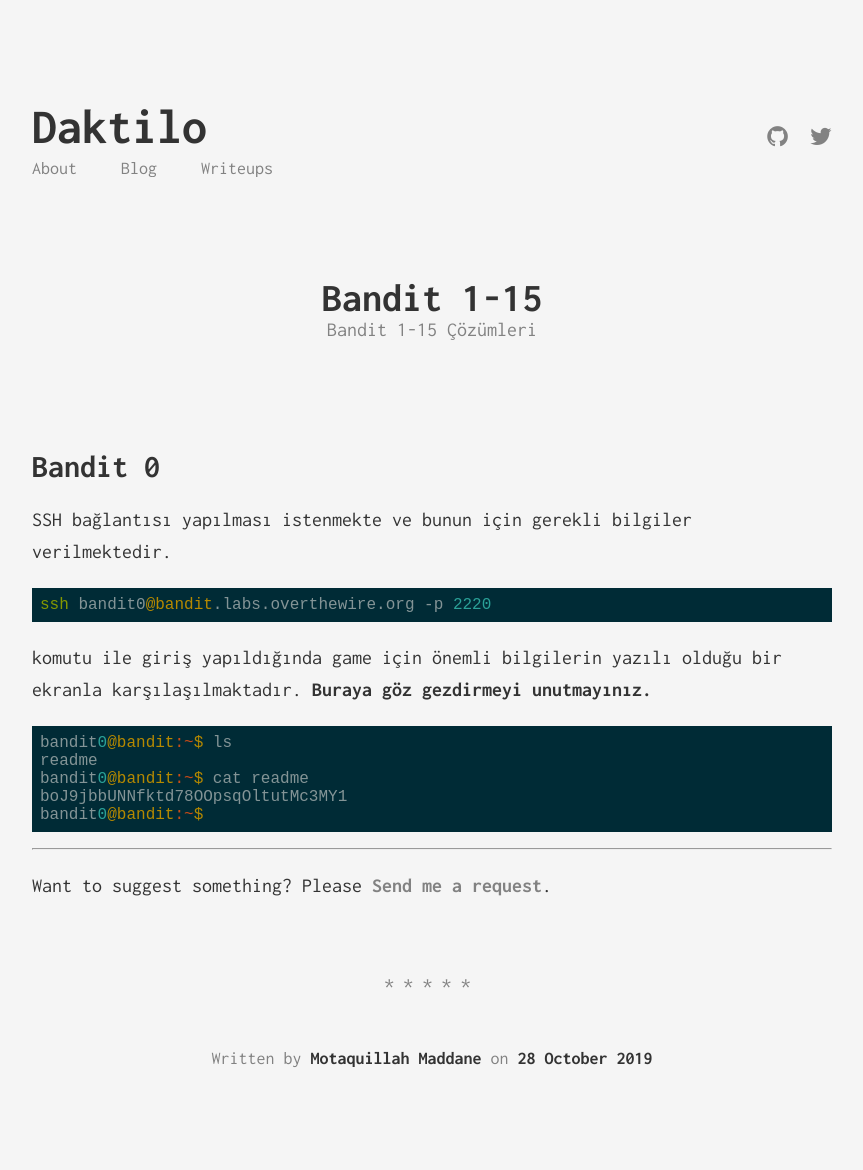
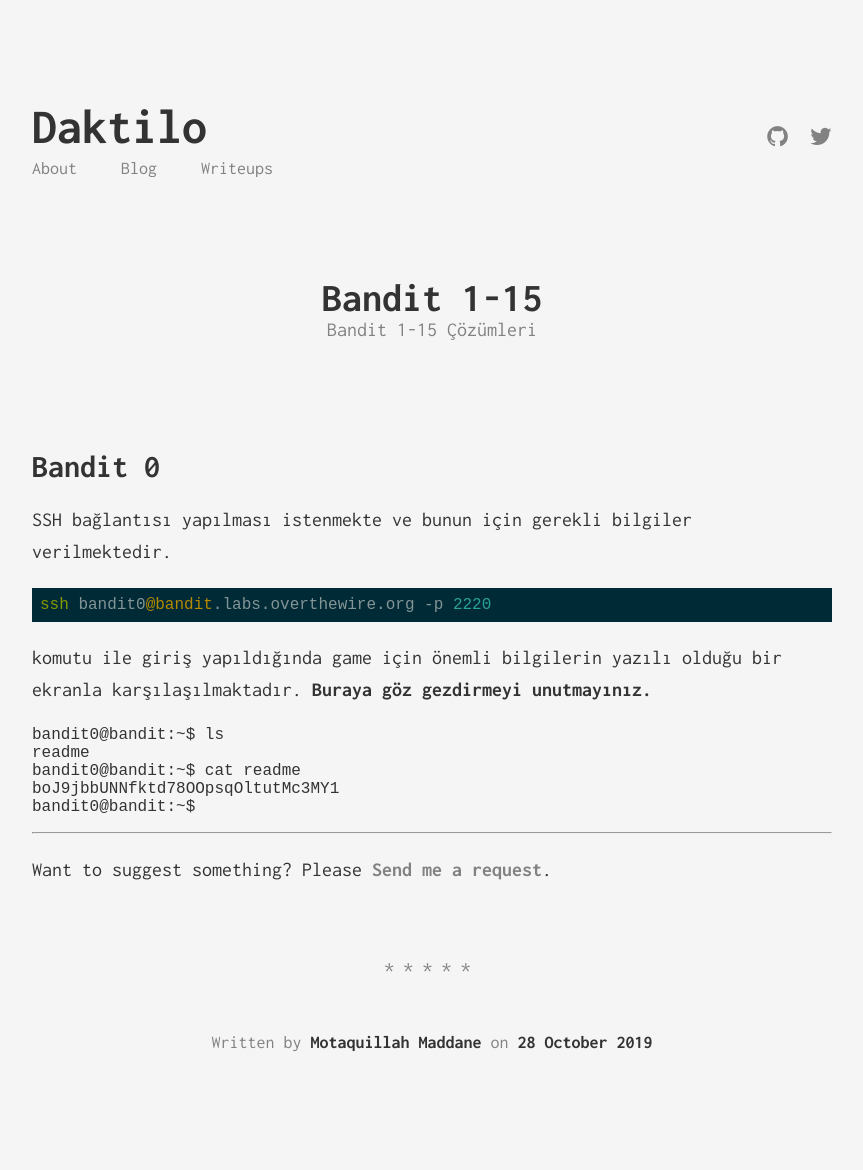
Before and after one commit to JohnGkmn/JohnGkmn.github.io, a Jekyll site: the page built from _posts/2019-10-29-bandit1-15.markdown, in a window 1280 px wide. Shown: the whole page, without its empty margins (208-1071 px from the left). Built offline with Jekyll 4.4.1, drawn with Linux system fonts in a browser that asks for light colours.

Commit message:
Update 2019-10-29-bandit1-15.markdown

`````diff
--- a/_posts/2019-10-29-bandit1-15.markdown
+++ b/_posts/2019-10-29-bandit1-15.markdown
@@ -14,7 +14,7 @@
 ssh bandit0@bandit.labs.overthewire.org -p 2220
 ```
 komutu ile giriş yapıldığında game için önemli bilgilerin yazılı olduğu bir ekranla karşılaşılmaktadır. **Buraya göz gezdirmeyi unutmayınız.**
-````
+````python3
 bandit0@bandit:~$ ls
 readme
 bandit0@bandit:~$ cat readme
`````
